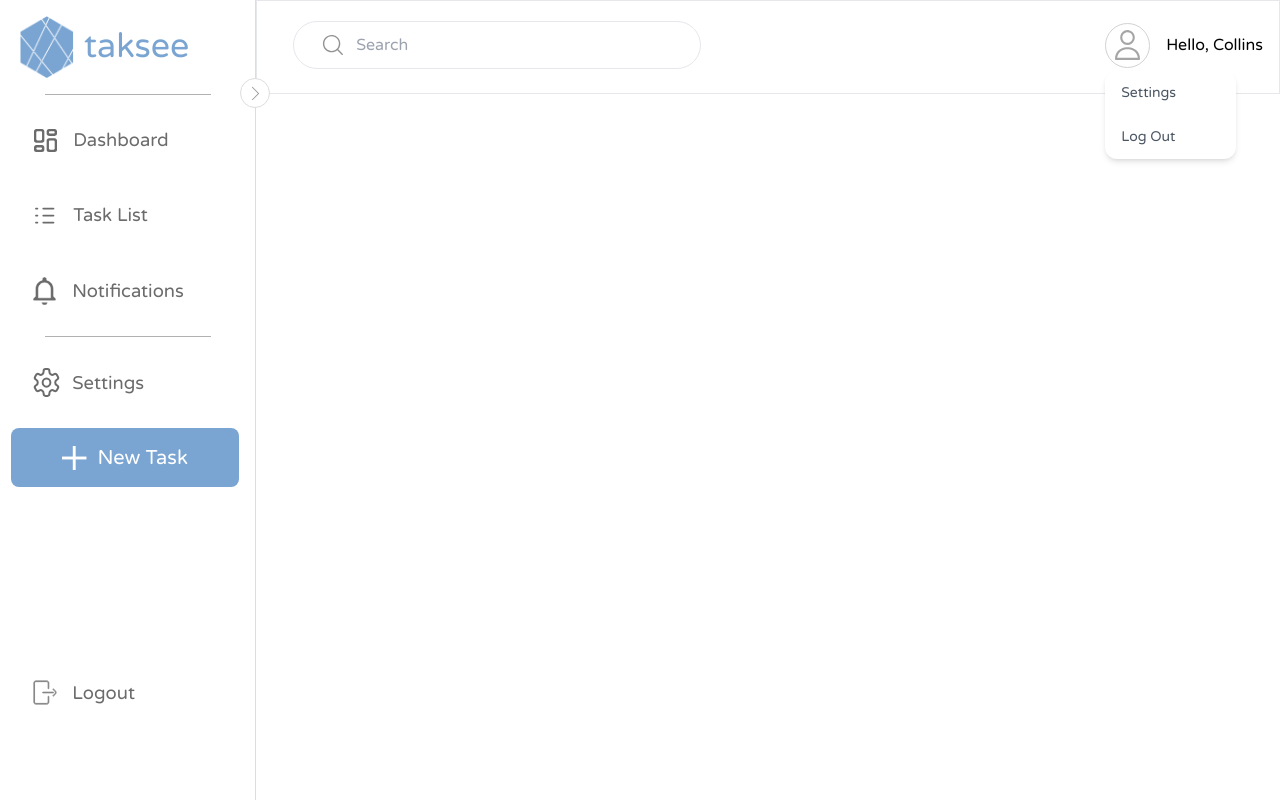
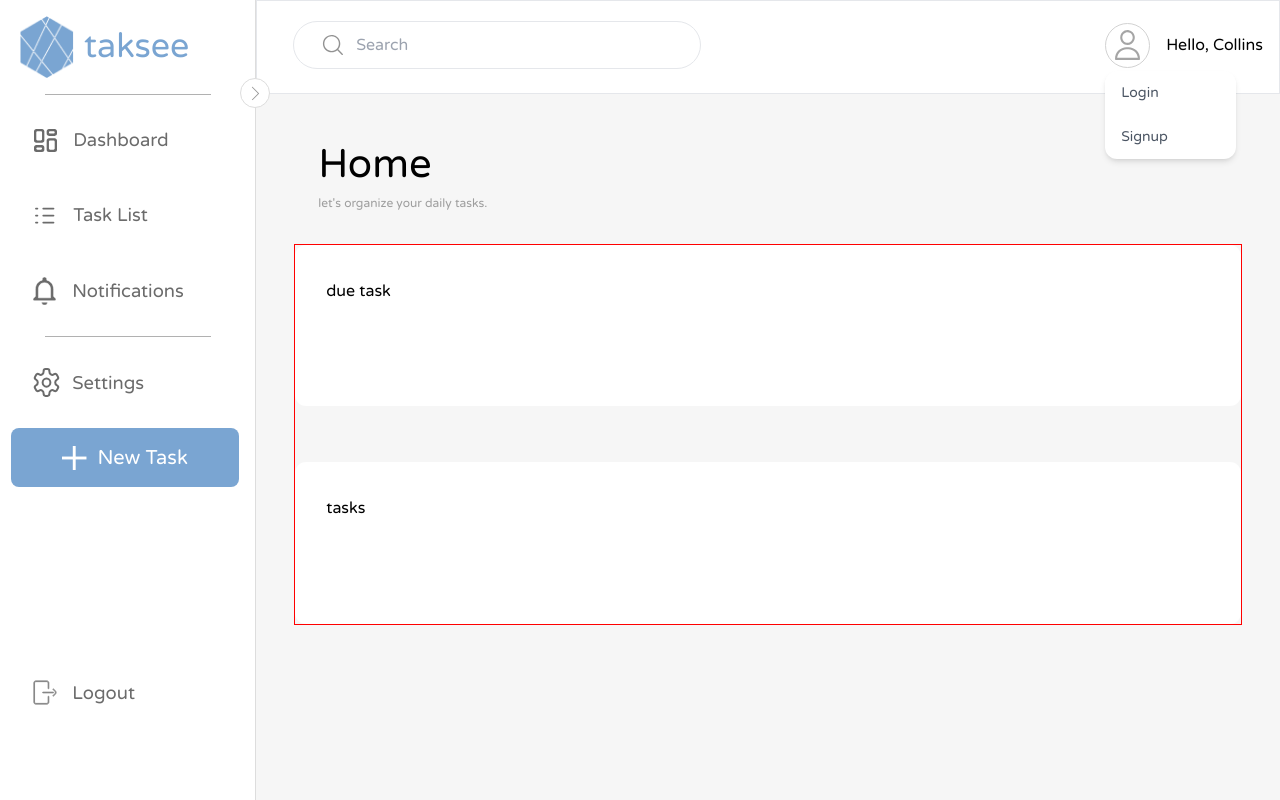
Before and after one commit to ColoMack/taskee-app, a Next.js app: page /home in a window 1280 px wide. Both pictures are taken after a click on the element 1127 px from the left and 45 px from the top of the page. Built offline with nearby package versions, Linux system fonts and the light colour scheme.

Commit message:
Starting the content design in home page.

```diff
--- a/src/app/actions/getCurrentUser.ts
+++ b/src/app/actions/getCurrentUser.ts
@@ -8,6 +8,7 @@ export async function getSession() {
 }
 
 export default async function getCurrentUser() {
+
     try {
         const session = await getSession();
 
--- a/src/app/components/RIghtContentBox/RIghtContentBox.tsx
+++ b/src/app/components/RIghtContentBox/RIghtContentBox.tsx
@@ -1,12 +1,13 @@
 'use client';
 
 import Topbar from '@/app/components/topbar/Topbar'
-
+import Mainhome from '@/app/pages/Mainhome'
 
 const RightContentBox = () => {
     return (
         <div className='flex flex-col w-full'>
             <Topbar/>
+            <Mainhome />
         </div>
     );
 }
--- a/src/app/components/profilePic/Menuitem.tsx
+++ b/src/app/components/profilePic/Menuitem.tsx
@@ -9,6 +9,7 @@ const Menuitem: React.FC<MenuitemProps> = ({
     onClick,
     label
 }) => {
+
     return (
         <div
             onClick={onClick}
--- a/src/app/components/profilePic/ProfilePic.tsx
+++ b/src/app/components/profilePic/ProfilePic.tsx
@@ -5,9 +5,16 @@ import Avatar from '@/app/components/avatar/Avatar'
 import { useState, useCallback } from "react";
 import Menuitem from "./Menuitem";
 import { signOut } from "next-auth/react";
+import { User } from "@prisma/client";
 
+interface ProfileProps {
+    currentUser?: User | null;
+}
 
-const ProfilePic = () => {
+const ProfilePic: React.FC<ProfileProps>= ({
+    currentUser
+}) => {
+    console.log({ currentUser })
 
     const [isOpen, setIsOpen] = useState(false);
 
@@ -41,7 +48,8 @@ const ProfilePic = () => {
                     text-sm
                 ">
                     <div className="flex flex-col cursor-pointer">
-                        <>
+                        {currentUser ? (
+                            <>
                             <Menuitem
                                 onClick={() => {}}
                                 label="Settings"
@@ -52,6 +60,20 @@ const ProfilePic = () => {
                                 label="Log Out"
                             />
                         </>
+                        ):(
+                            <>
+                                <Menuitem
+                                    onClick={() => {}}
+                                    label="Login"
+                                />
+
+                                <Menuitem
+                                    onClick={() => {}}
+                                    label="Signup"
+                                />
+                            </>
+                        )}
+
                     </div>
                 </div>
 
--- a/src/app/components/topbar/Topbar.tsx
+++ b/src/app/components/topbar/Topbar.tsx
@@ -2,13 +2,21 @@
 
 import ProfilePic from "../profilePic/ProfilePic";
 import SearchBar from "../searchBar/SearchBar";
+import { User } from "@prisma/client";
+interface TopbarProps {
+    currentUser?: User | null
+}
 
-const Topbar = () => {
+
+const Topbar: React.FC<TopbarProps> = ({
+    currentUser
+}) => {
+
     return (
         <>
             <div className="flex flex-row pt-5 pb-6 px-9 border relative z-0 items-center">
                 <SearchBar />
-                <ProfilePic />
+                <ProfilePic currentUser={currentUser} />
 
             </div>
         </>
--- /dev/null
+++ b/src/app/pages/Mainhome.tsx
@@ -0,0 +1,19 @@
+'use client';
+
+import Hometasks from "./sections/Hometasks";
+
+const Mainhome = () => {
+    return (
+        <div style={{background:"#F6F6F6", padding:"2.5rem 2.38rem", }} className=" h-full flex flex-col">
+            <div style={{marginBottom:"2rem", marginLeft:"1.5rem"}} className="flex flex-col">
+                <span style={{fontSize:"2.5rem", color:"#000"}}>Home</span>
+                <span style={{color:"#9E9E9E", fontSize:"0.75rem"}}>let's organize your daily tasks.</span>
+            </div>
+            <div className="flex flex-col" style={{border:"solid 1px red", overflow:"scroll", height:"23.8rem"}}>
+                <Hometasks />
+            </div>
+        </div>
+    );
+}
+
+export default Mainhome;
--- /dev/null
+++ b/src/app/pages/sections/Hometasks.tsx
@@ -0,0 +1,17 @@
+const Hometasks = () => {
+    return (
+        <>
+            <div className="flex flex-col" style={{gap:"3.5rem", overflow:"auto"}}>
+                <div style={{background:"#fff", borderRadius:"0.6875rem", padding:"2.12rem 1.94rem", height:"30rem"}}>
+                    due task
+                </div>
+
+                <div style={{background:"#fff", borderRadius:"0.6875rem", padding:"2.12rem 1.94rem", height:"30rem"}}>
+                    tasks
+                </div>
+            </div>
+        </>
+    );
+}
+
+export default Hometasks;
```
Also changed, not shown: src/app/home/layout.tsx (+6 -4 lines).
